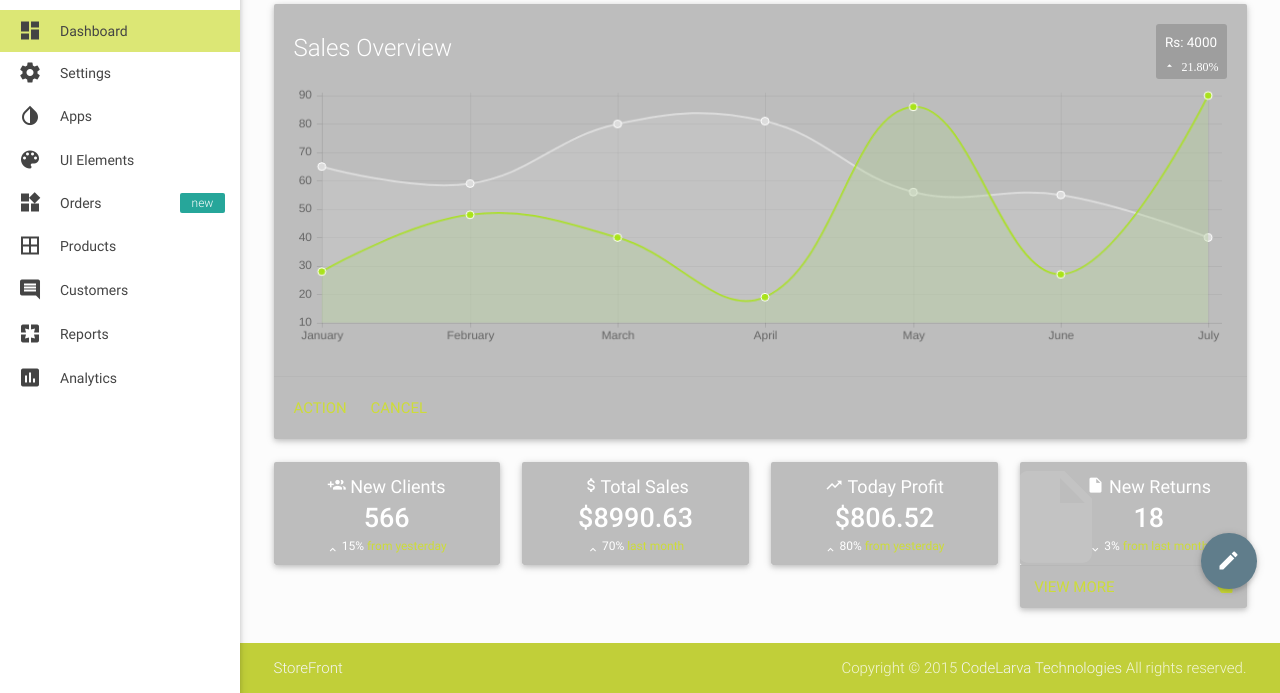
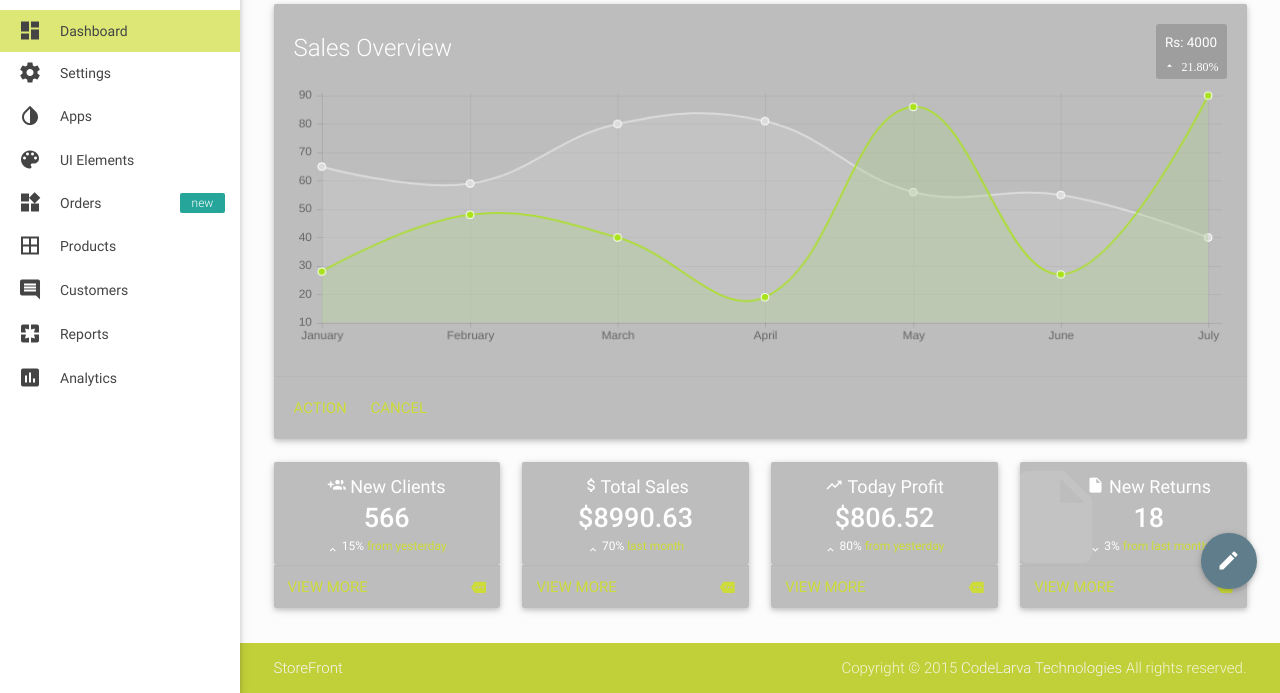
Before and after one commit to elberthcabrales/Material_Dashboard, a plain HTML site: page dashboard.html in a window 1280 px wide. Shown: the part 167-860 px from the top of the page. Drawn offline with nearby package versions, Linux system fonts and the light colour scheme.

Commit message:
card action updates

```diff
--- a/dashboard.html
+++ b/dashboard.html
@@ -243,6 +243,9 @@
                   <i class="mdi-hardware-keyboard-arrow-up"></i> 15%
                   <span class="lime-text">from yesterday</span> </p>
                 </div>
+                <div class="card-action grey lighten-1">
+                 <a class="lime-text" href="#">View More <i class="mdi mdi-more right"></i></a>
+             	 </div>
               </div>
             </div>
             <div class="col s12 m6 l3">
@@ -255,6 +258,9 @@
                   <i class="mdi-hardware-keyboard-arrow-up"></i> 70%
                   <span class="lime-text">last month</span> </p>
                 </div>
+                <div class="card-action grey lighten-1">
+                 <a class="lime-text" href="#">View More <i class="mdi mdi-more right"></i></a>
+             	 </div>
               </div>
             </div>
             <div class="col s12 m6 l3">
@@ -267,6 +273,9 @@
                   <i class="mdi-hardware-keyboard-arrow-up"></i> 80%
                   <span class="lime-text">from yesterday</span> </p>
                 </div>
+                <div class="card-action grey lighten-1">
+                 <a class="lime-text" href="#">View More <i class="mdi mdi-more right"></i></a>
+             	 </div>
               </div>
             </div>
             <div class="col s12 m6 l3">
```
